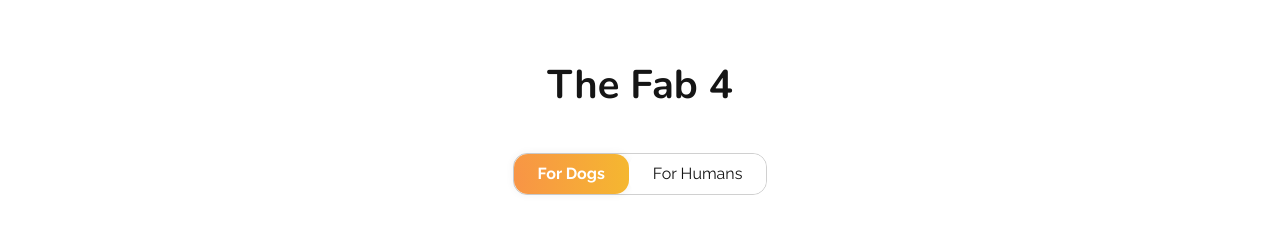
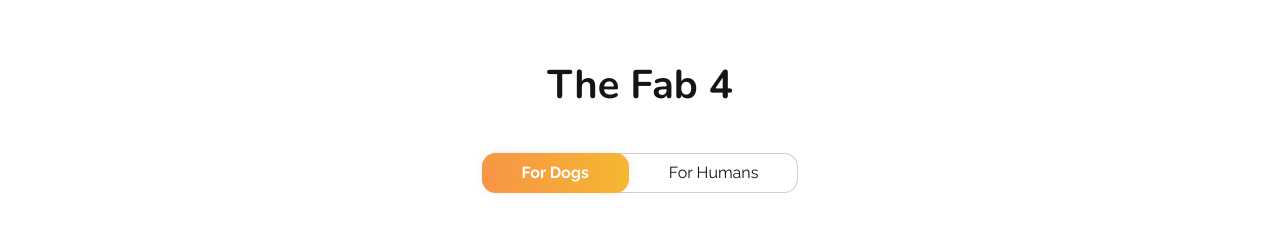
Before and after one commit to Wiolinek/products-list, a React (Create React App) app in the folder frontend/: page / in a window 1280 px wide. Shown: the top 231 px of the page. Built offline with nearby package versions, Linux system fonts and the light colour scheme; no server answers.

Commit message:
toggle filters button style update

```diff
--- a/frontend/src/components/Header.tsx
+++ b/frontend/src/components/Header.tsx
@@ -1,4 +1,4 @@
-import ProductFilter from './ProductFilter';
+import ProductFilter from './ToggleFilter';
 import Heading from './ui/Heading';
 
 const Header = () => {
--- a/frontend/src/components/ProductCard/ProductDetails.tsx
+++ b/frontend/src/components/ProductCard/ProductDetails.tsx
@@ -20,7 +20,9 @@ const ProductDetails = ({ product }: ProductDetailsProps) => {
             <ReviewStar key={index} filled={index < filledStars} />
           ))}
         </span>
-        <span className="font-medium leading-6 drop-shadow-custom-drop-shadow">{product.rating}</span>
+        <span className="font-medium leading-6 drop-shadow-custom-drop-shadow">
+          {product.rating}
+        </span>
       </div>
       <a
         href="/"
--- a/frontend/src/components/ProductsList.tsx
+++ b/frontend/src/components/ProductsList.tsx
@@ -12,7 +12,11 @@ const ProductList = () => {
           aria-label="Products List"
         >
           {products.map((product) => (
-            <li key={product.id} className="flex justify-center shadow-custom-box-shadow rounded-[20px] overflow-hidden" aria-label={product.name}>
+            <li
+              key={product.id}
+              className="flex justify-center shadow-custom-box-shadow rounded-[20px] overflow-hidden"
+              aria-label={product.name}
+            >
               <ProductCard product={product} />
             </li>
           ))}
--- a/frontend/src/components/ProductFilter.tsx
+++ b/frontend/src/components/ToggleFilter.tsx
@@ -1,22 +1,22 @@
 import { useState } from 'react';
 import Button from './ui/Button';
 
-const ProductFilter = () => {
+const ToggleFilter = () => {
   const [selectedFilter, setSelectedFilter] = useState<'dogs' | 'humans'>('dogs');
 
   return (
     <div className="flex justify-center" role="group" aria-label="Product Category Filter">
-      <div className="flex items-center border border-[#151515]/20 rounded-[14px]">
+      <div className="flex items-center rounded-[14px] shadow-inner-box-shadow">
         <Button
           title="For Dogs"
           size="small"
-          variant={selectedFilter === 'dogs' ? 'yellow' : 'outlined'}
+          variant={selectedFilter === 'dogs' ? 'yellow' : 'white'}
           onClick={() => setSelectedFilter('dogs')}
         />
         <Button
           title="For Humans"
           size="small"
-          variant={selectedFilter === 'humans' ? 'yellow' : 'outlined'}
+          variant={selectedFilter === 'humans' ? 'yellow' : 'white'}
           onClick={() => setSelectedFilter('humans')}
         />
       </div>
@@ -24,4 +24,4 @@ const ProductFilter = () => {
   );
 };
 
-export default ProductFilter;
+export default ToggleFilter;
--- a/frontend/src/components/ui/Button.tsx
+++ b/frontend/src/components/ui/Button.tsx
@@ -1,23 +1,23 @@
 interface ButtonProps {
   title: string;
   size: 'small' | 'large';
-  variant: 'outlined' | 'yellow' | 'green';
+  variant: 'white' | 'yellow' | 'green';
   onClick?: (ev: React.MouseEvent<HTMLButtonElement>) => void;
   customClass?: string;
 }
 
 const sizeClasses = {
-  small: 'h-full py-2 px-6',
-  large: 'h-12 w-full ',
+  small: 'h-full py-2 px-10',
+  large: 'w-full py-3.5',
 };
 
 const variantClasses = {
-  outlined: 'bg-white font-medium',
-  yellow: 'bg-yellow-gradient text-white font-bold leading-5 shadow-custom-box-shadow',
+  white: 'font-medium',
+  yellow: 'bg-yellow-gradient text-white font-bold shadow-custom-box-shadow',
   green: 'bg-green-gradient text-white font-bold leading-5',
 };
 
-const Button = ({ title, size, variant = 'outlined', onClick, customClass }: ButtonProps) => {
+const Button = ({ title, size, variant = 'white', onClick, customClass }: ButtonProps) => {
   return (
     <button
       className={`rounded-[14px] ${sizeClasses[size]} ${variantClasses[variant]} ${customClass}`}
--- a/frontend/tailwind.config.js
+++ b/frontend/tailwind.config.js
@@ -11,6 +11,7 @@ module.exports = {
       },
       boxShadow: {
         'custom-box-shadow': '0px 0px 10px 0px #00000012',
+        'inner-box-shadow': 'inset 0 0 0 1px #15151533',
       },
       dropShadow: {
         'custom-drop-shadow': '0px 0px 20px #00000012',
```
